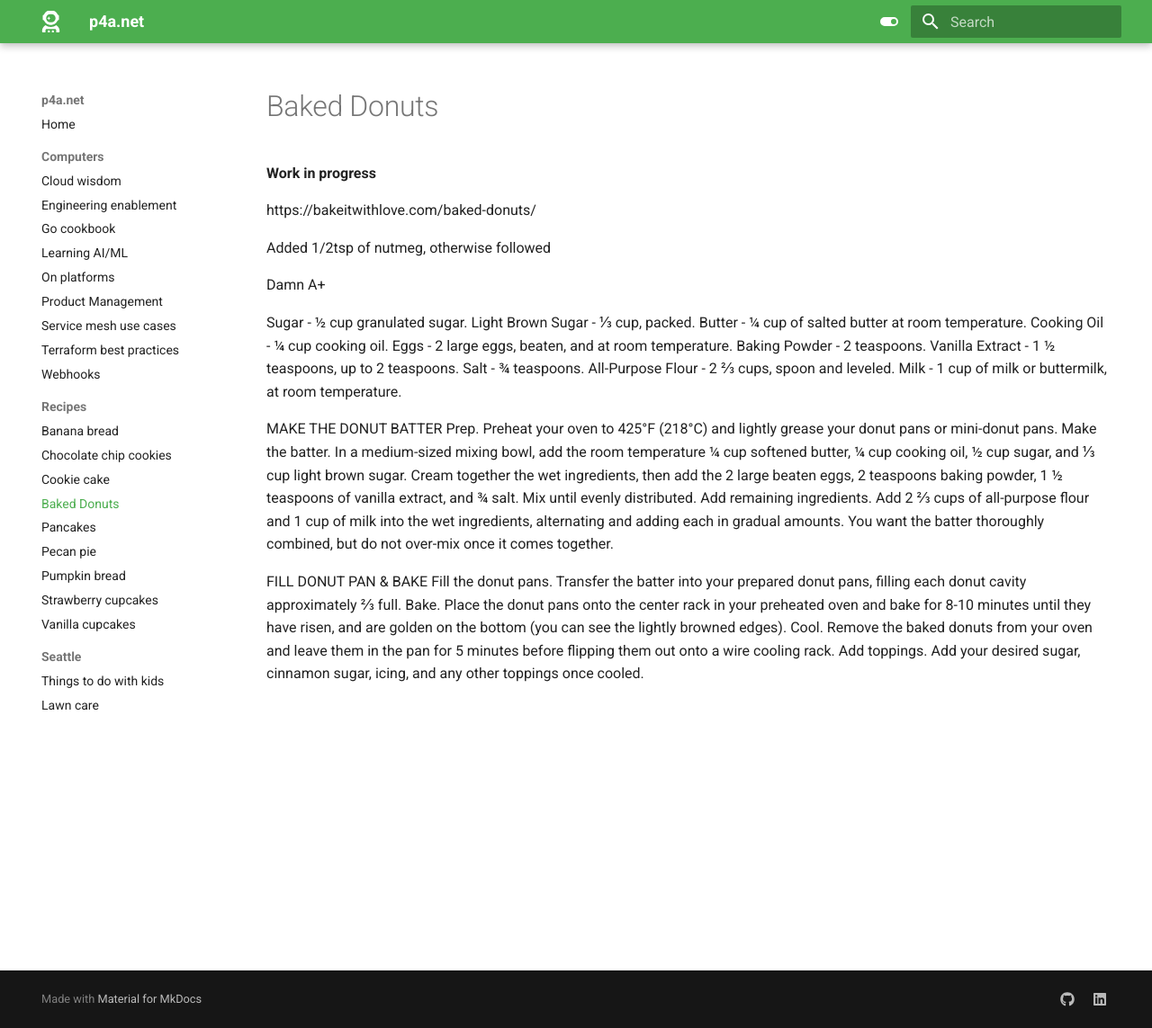
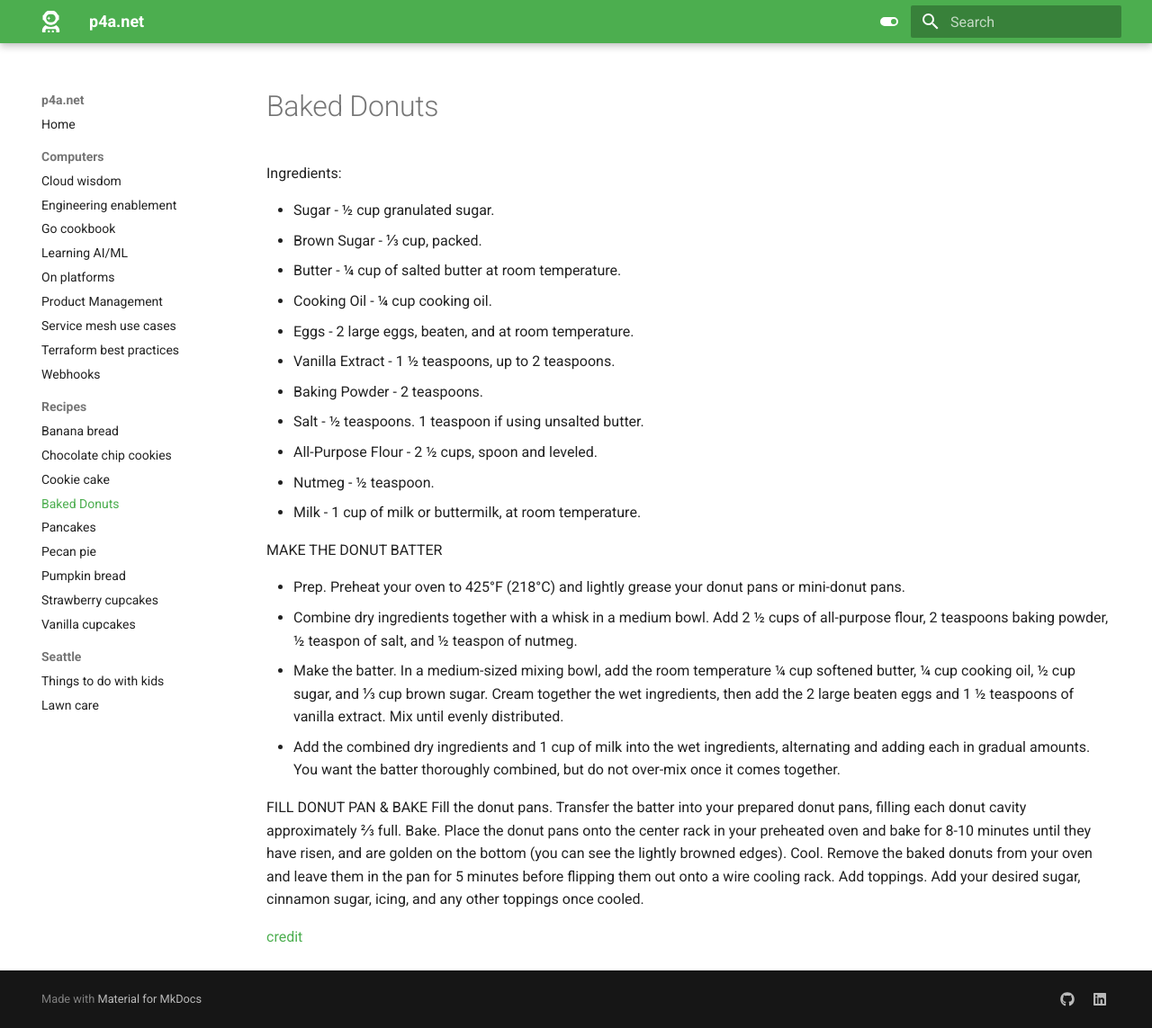
Before and after one commit to seajoshc/p4adotnet, an MkDocs documentation site: the page built from docs/recipes/donuts-baked.md, in a window 1280 px wide and 1143 px high. Shown: the whole window at 90% size. Built offline with MkDocs 1.6.1 and Material for MkDocs 9.7.7, drawn with Linux system fonts in a browser that asks for light colours.

Commit message:
Update donuts-baked.md

```diff
--- a/docs/recipes/donuts-baked.md
+++ b/docs/recipes/donuts-baked.md
@@ -1,31 +1,30 @@
 # Baked Donuts
 
-**Work in progress**
+Ingredients:
 
-https://bakeitwithlove.com/baked-donuts/
-
-Added 1/2tsp of nutmeg, otherwise followed
-
-Damn A+
-
-Sugar - ½ cup granulated sugar.
-Light Brown Sugar - ⅓ cup, packed.
-Butter - ¼ cup of salted butter at room temperature.
-Cooking Oil - ¼ cup cooking oil.
-Eggs - 2 large eggs, beaten, and at room temperature.
-Baking Powder - 2 teaspoons.
-Vanilla Extract - 1 ½ teaspoons, up to 2 teaspoons.
-Salt - ¾ teaspoons.
-All-Purpose Flour - 2 ⅔ cups, spoon and leveled.
-Milk - 1 cup of milk or buttermilk, at room temperature.
+- Sugar - ½ cup granulated sugar.
+- Brown Sugar - ⅓ cup, packed.
+- Butter - ¼ cup of salted butter at room temperature.
+- Cooking Oil - ¼ cup cooking oil.
+- Eggs - 2 large eggs, beaten, and at room temperature.
+- Vanilla Extract - 1 ½ teaspoons, up to 2 teaspoons.
+- Baking Powder - 2 teaspoons.
+- Salt - ½ teaspoons. 1 teaspoon if using unsalted butter.
+- All-Purpose Flour - 2 ½ cups, spoon and leveled.
+- Nutmeg - ½ teaspoon.
+- Milk - 1 cup of milk or buttermilk, at room temperature.
 
 MAKE THE DONUT BATTER
-Prep. Preheat your oven to 425°F (218°C) and lightly grease your donut pans or mini-donut pans.
-Make the batter. In a medium-sized mixing bowl, add the room temperature ¼ cup softened butter, ¼ cup cooking oil, ½ cup sugar, and ⅓ cup light brown sugar. Cream together the wet ingredients, then add the 2 large beaten eggs, 2 teaspoons baking powder, 1 ½ teaspoons of vanilla extract, and ¾ salt. Mix until evenly distributed.
-Add remaining ingredients. Add 2 ⅔ cups of all-purpose flour and 1 cup of milk into the wet ingredients, alternating and adding each in gradual amounts. You want the batter thoroughly combined, but do not over-mix once it comes together.
+
+- Prep. Preheat your oven to 425°F (218°C) and lightly grease your donut pans or mini-donut pans.
+- Combine dry ingredients together with a whisk in a medium bowl. Add 2 ½ cups of all-purpose flour, 2 teaspoons baking powder, ½ teaspon of salt, and ½ teaspon of nutmeg.
+- Make the batter. In a medium-sized mixing bowl, add the room temperature ¼ cup softened butter, ¼ cup cooking oil, ½ cup sugar, and ⅓ cup brown sugar. Cream together the wet ingredients, then add the 2 large beaten eggs and 1 ½ teaspoons of vanilla extract. Mix until evenly distributed.
+- Add the combined dry ingredients and 1 cup of milk into the wet ingredients, alternating and adding each in gradual amounts. You want the batter thoroughly combined, but do not over-mix once it comes together.
 
 FILL DONUT PAN & BAKE
 Fill the donut pans. Transfer the batter into your prepared donut pans, filling each donut cavity approximately ⅔ full.
 Bake. Place the donut pans onto the center rack in your preheated oven and bake for 8-10 minutes until they have risen, and are golden on the bottom (you can see the lightly browned edges).
 Cool. Remove the baked donuts from your oven and leave them in the pan for 5 minutes before flipping them out onto a wire cooling rack.
 Add toppings. Add your desired sugar, cinnamon sugar, icing, and any other toppings once cooled.
+
+[credit](https://bakeitwithlove.com/baked-donuts/)
```
